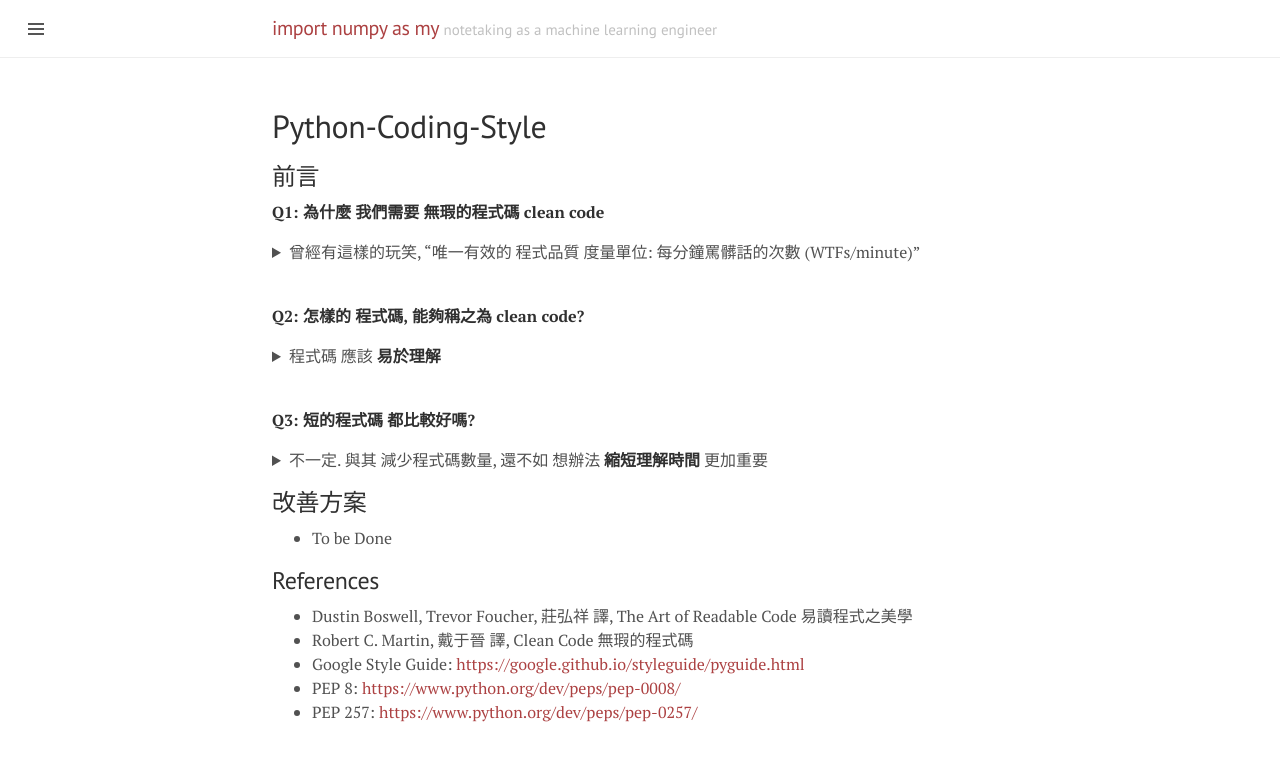
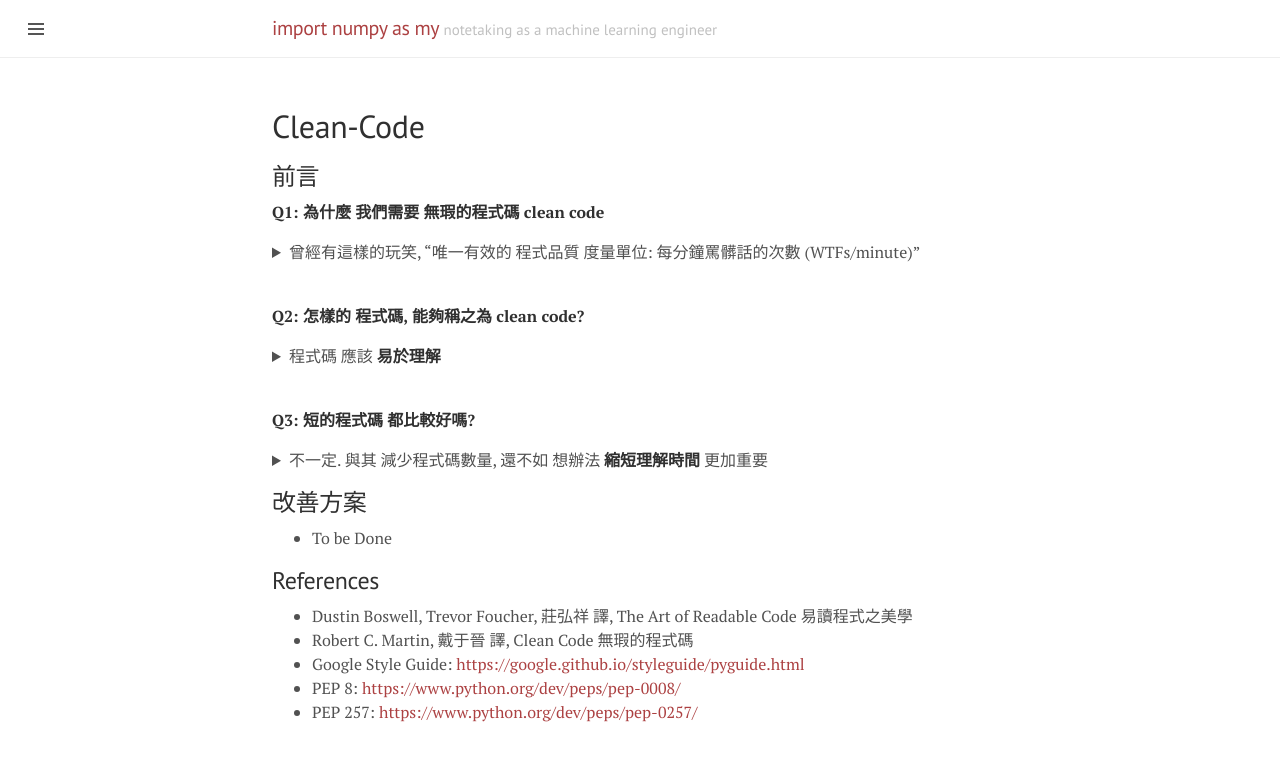
Before and after one commit to kertansul/kertansul.github.io, a Jekyll site: the page built from _posts/clean-code/2018-05-13-clean-code.md, in a window 1280 px wide. Shown: the top 761 px of the page. Built offline with Jekyll 4.4.1, drawn with Linux system fonts in a browser that asks for light colours.

Commit message:
Update and rename 2018-05-13-python-coding-style.md to 2018-05-13-clean-code.md

```diff
--- a/_posts/clean-code/2018-05-13-python-coding-style.md
+++ b/_posts/clean-code/2018-05-13-clean-code.md
@@ -1,12 +1,11 @@
 ---
 layout: page
-title: Python-Coding-Style
+title: Clean-Code
 category: clean_code
 ---
 
 ## 前言
 **Q1: 為什麼 我們需要 無瑕的程式碼 clean code**
-
 <details><summary markdown="span">曾經有這樣的玩笑, "唯一有效的 程式品質 度量單位: 每分鐘罵髒話的次數 (WTFs/minute)"</summary>
 也有人統計過, 一個軟體工程師 撰寫程式碼 與 閱讀程式碼 的時間比大約是 1:9<br/>
 換句話說, 除了追求程式碼的 效能與正確性 外, 撰寫時的 可閱讀性 亦是重要的一環<br/>
@@ -14,9 +13,7 @@ category: clean_code
 </details><br/>
 
 **Q2: 怎樣的 程式碼, 能夠稱之為 clean code?**
-
 <details><summary markdown="span">程式碼 應該 **易於理解**</summary>
-
   <details><summary markdown="span">**可讀性基本定理**: 撰寫程式時, 應該將 讀者理解 所需的時間 降到最短</summary>
   舉個例子, 這種寫法:
 
@@ -40,7 +37,6 @@ if (node != NULL) Print(node->data);
 </details><br/>
 
 **Q3: 短的程式碼 都比較好嗎?**
-
 <details><summary markdown="span">不一定. 與其 減少程式碼數量, 還不如 想辦法 **縮短理解時間** 更加重要</summary>
   舉個例子, 這個 單行 表示式:
 
```
